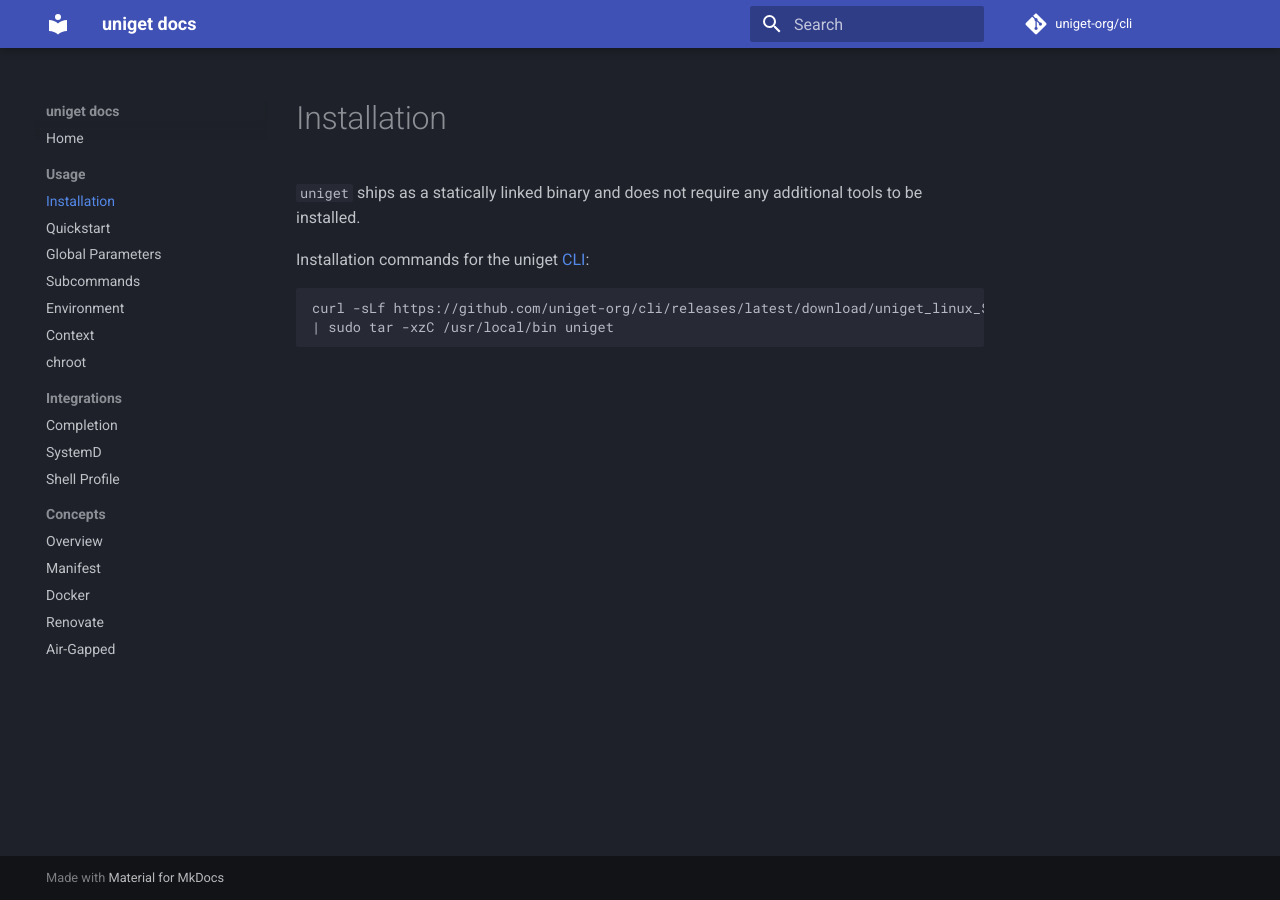
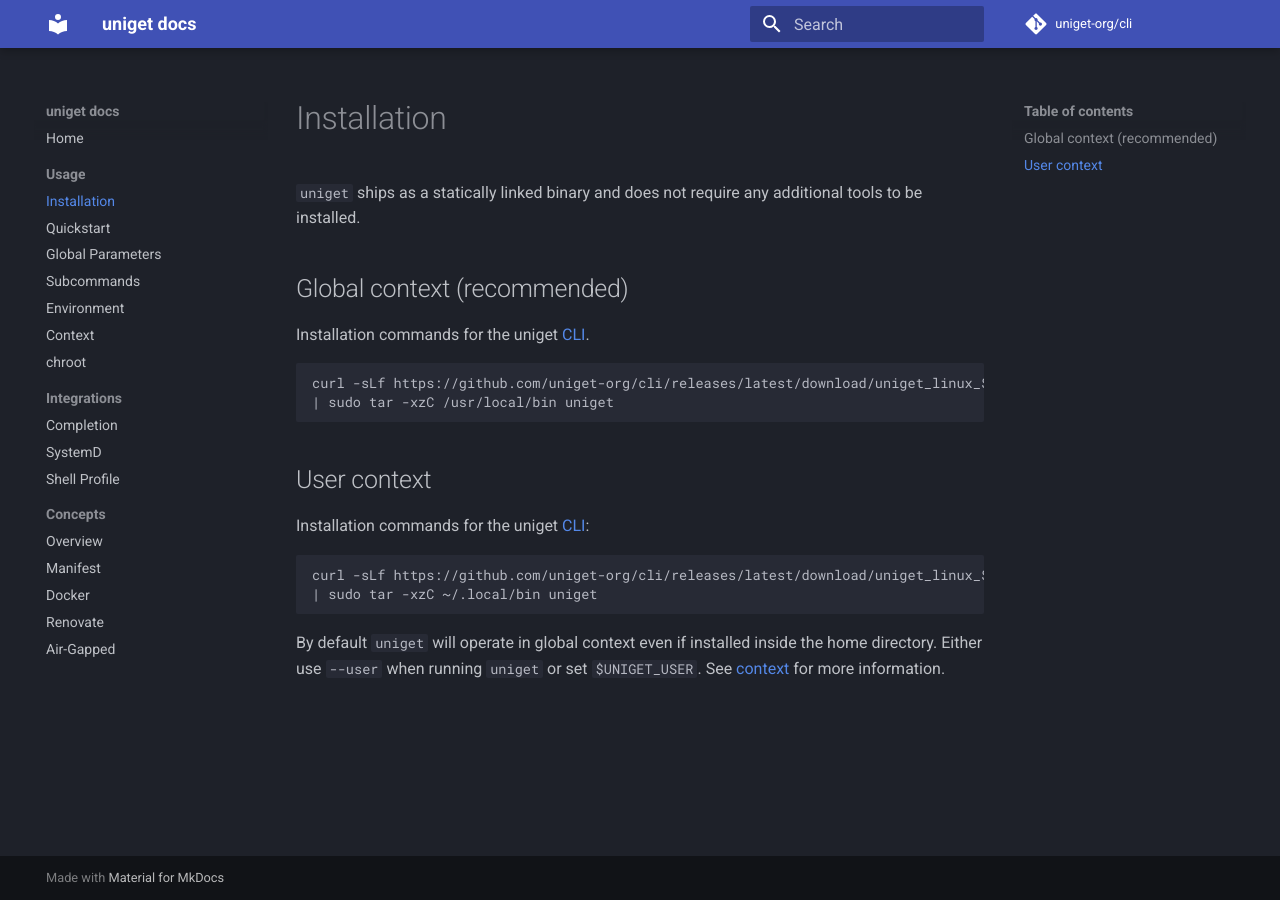
Before and after one commit to uniget-org/docs.uniget.dev, an MkDocs documentation site: the page built from docs/installation.md, in a window 1280 px wide. Built offline with MkDocs 1.6.1 and Material for MkDocs 9.7.7, drawn with Linux system fonts in a browser that asks for light colours; comment, search, counter and statistics services are not loaded.

Commit message:
Added installation in user context

````diff
--- a/docs/installation.md
+++ b/docs/installation.md
@@ -1,10 +1,23 @@
 # Installation
 
 `uniget` ships as a statically linked binary and does not require any additional tools to be installed.
+
+## Global context (recommended)
+
+Installation commands for the uniget [CLI](https://github.com/uniget-org/cli).
+
+```bash
+curl -sLf https://github.com/uniget-org/cli/releases/latest/download/uniget_linux_$(uname -m).tar.gz \
+| sudo tar -xzC /usr/local/bin uniget
+```
+
+## User context
 
 Installation commands for the uniget [CLI](https://github.com/uniget-org/cli):
 
 ```bash
 curl -sLf https://github.com/uniget-org/cli/releases/latest/download/uniget_linux_$(uname -m).tar.gz \
-| sudo tar -xzC /usr/local/bin uniget
+| sudo tar -xzC ~/.local/bin uniget
 ```
+
+By default `uniget` will operate in global context even if installed inside the home directory. Either use `--user` when running `uniget` or set `$UNIGET_USER`. See [context](context.md) for more information.
````
